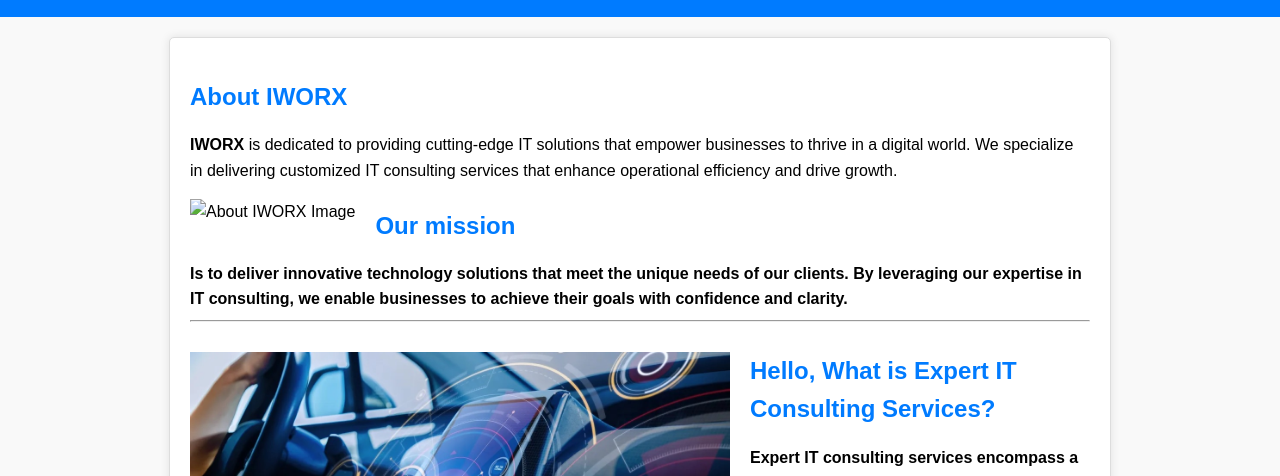
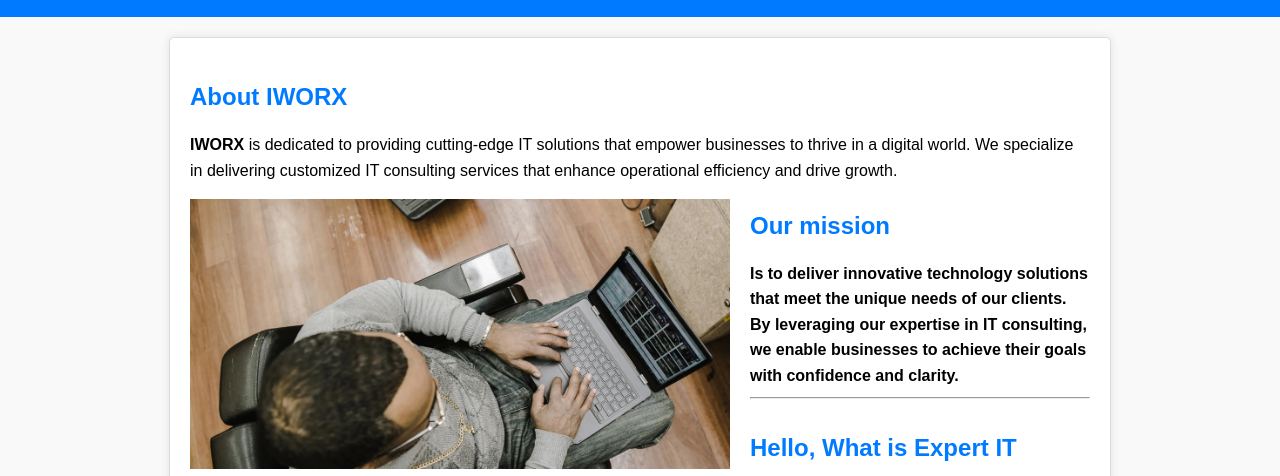
Before and after one commit to Hydroagent/Hydroagent.github.io, a plain HTML site: page index.html in a window 1280 px wide. Shown: the part 291-767 px from the top of the page. Drawn offline with Linux system fonts and the light colour scheme.

Commit message:
Update index.html

```diff
--- a/index.html
+++ b/index.html
@@ -120,7 +120,7 @@
     <section class="section">
         <h2>About IWORX</h2>
         <p><strong>IWORX</strong> is dedicated to providing cutting-edge IT solutions that empower businesses to thrive in a digital world. We specialize in delivering customized IT consulting services that enhance operational efficiency and drive growth.</p>
-        <p><img src="/website/cr=w_2480,h_1240.jppg" alt="About IWORX Image"><p style="color: #007bff; font-size: 24px;
+        <p><img src="/website/cr=w_2480,h_1240.jpg" alt="About IWORX Image"><p style="color: #007bff; font-size: 24px;
           margin-bottom: 15px;" ><b>Our mission<b></p> Is to deliver innovative technology solutions that meet the unique needs of our clients. By leveraging our expertise in IT consulting, we enable businesses to achieve their goals with confidence and clarity. <br> <hr></p>
     </section>
 
```
